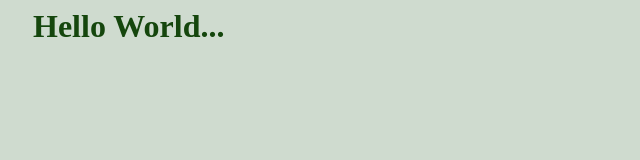
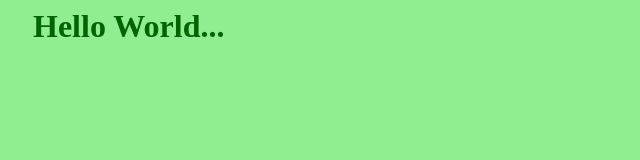
Before and after one commit to APascale2021/website, a plain HTML site: page index.html in a window 1280 px wide. Shown: the whole page, without its empty margins (0-640 px from the left). Drawn offline with Linux system fonts and the light colour scheme.

Commit message:
change bg color

```diff
--- a/mystyles.css
+++ b/mystyles.css
@@ -1,6 +1,6 @@
 body{
-    background-color: rgb(207, 219, 207);
+    background-color: lightgreen;
     } h1{
-        color: rgb(21, 70, 13);
+        color: darkgreen;
         margin-left: 25px;
     }
```
